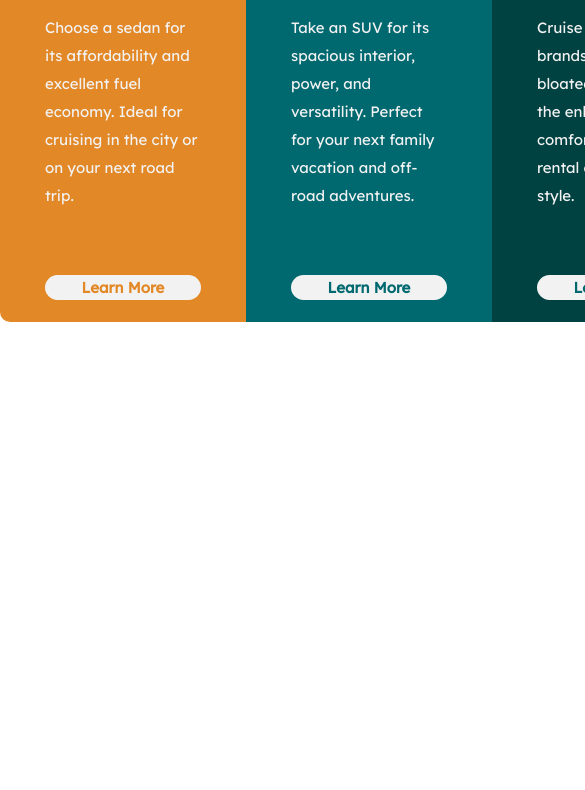
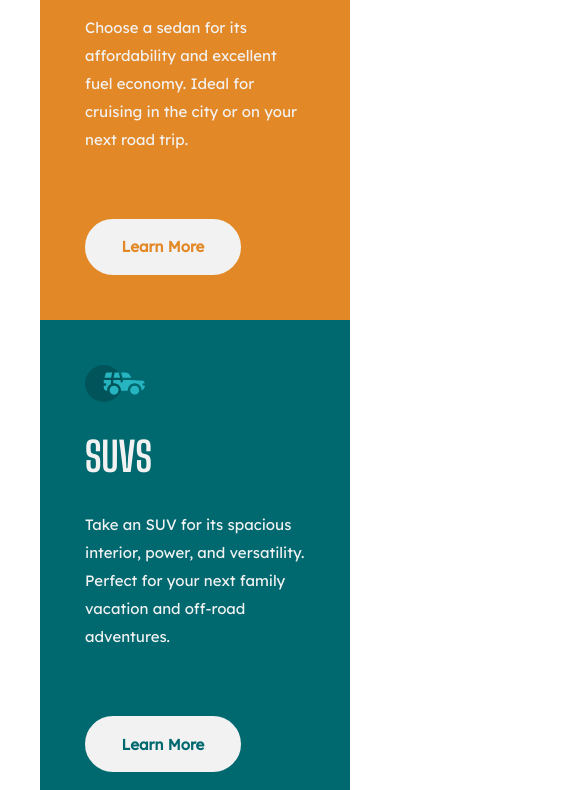
Before and after one commit to jovan-stojkovic/3-column-preview-card-component-main, a plain HTML site: page index.html in a window 390 px wide. Shown: the part 378-1168 px from the top of the page, 585 px wide, since content can reach past the window. Before the commit the page ends 900 px from the top, so only its background shows below. Drawn offline with Linux system fonts and the light colour scheme.

Commit message:
Responsiveness

```diff
--- a/style.css
+++ b/style.css
@@ -19,7 +19,7 @@
 }
 
 .container {
-  margin: 200px auto;
+  margin: 200px auto 200px;
   display: flex;
   max-width: 900px;
   height: 500px;
@@ -114,3 +114,19 @@ button:hover {
   border: solid var(--Very-light-gray);
   color: var(--Very-light-gray);
 }
+
+@media (max-width: 850px) {
+  .container {
+    flex-direction: column;
+    max-width: 310px;
+  }
+
+  .orange {
+    border-radius: 10px 10px 0 0;
+  }
+
+  .green {
+    border-radius: 0 0 10px 10px;
+    margin-bottom: 200px;
+  }
+}
```
